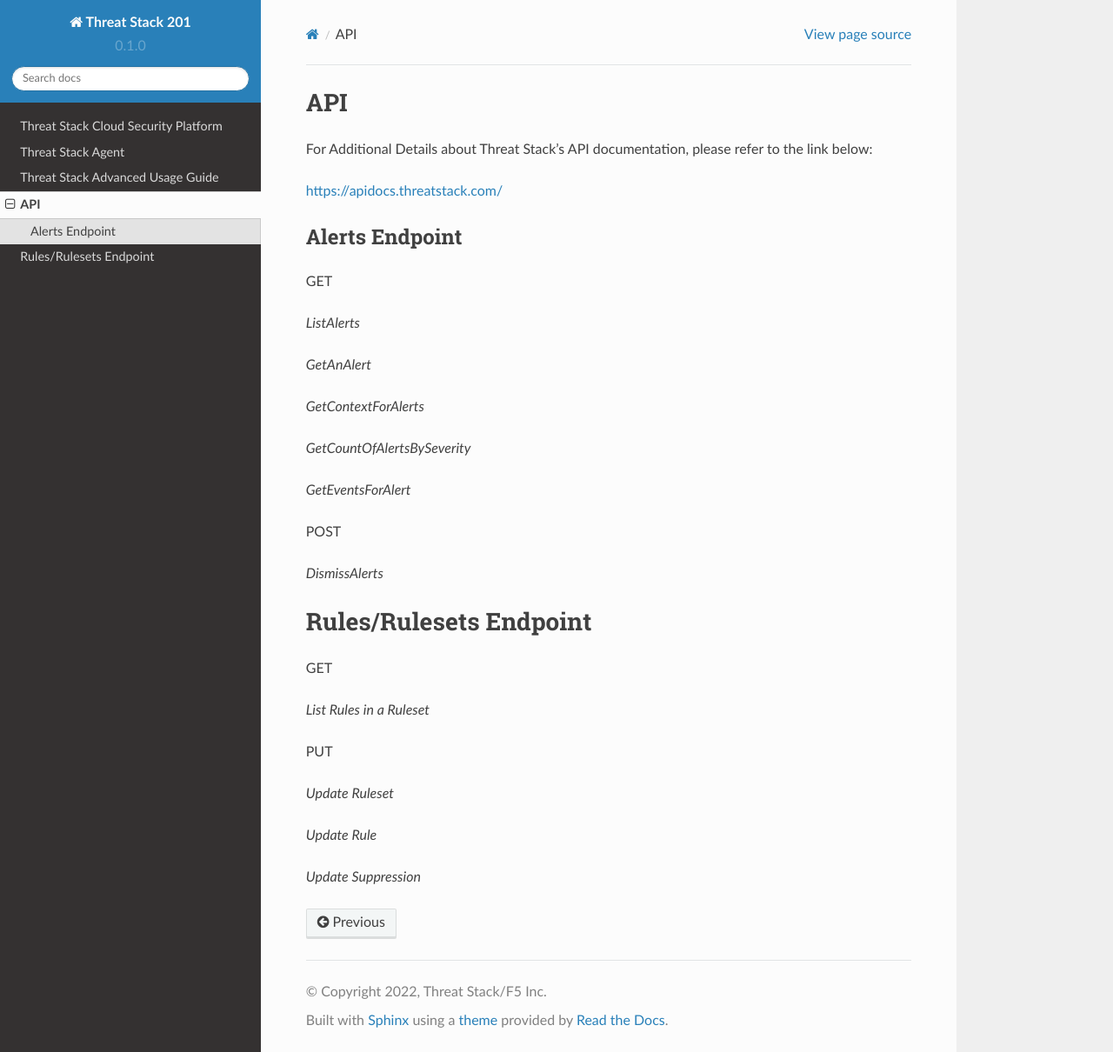
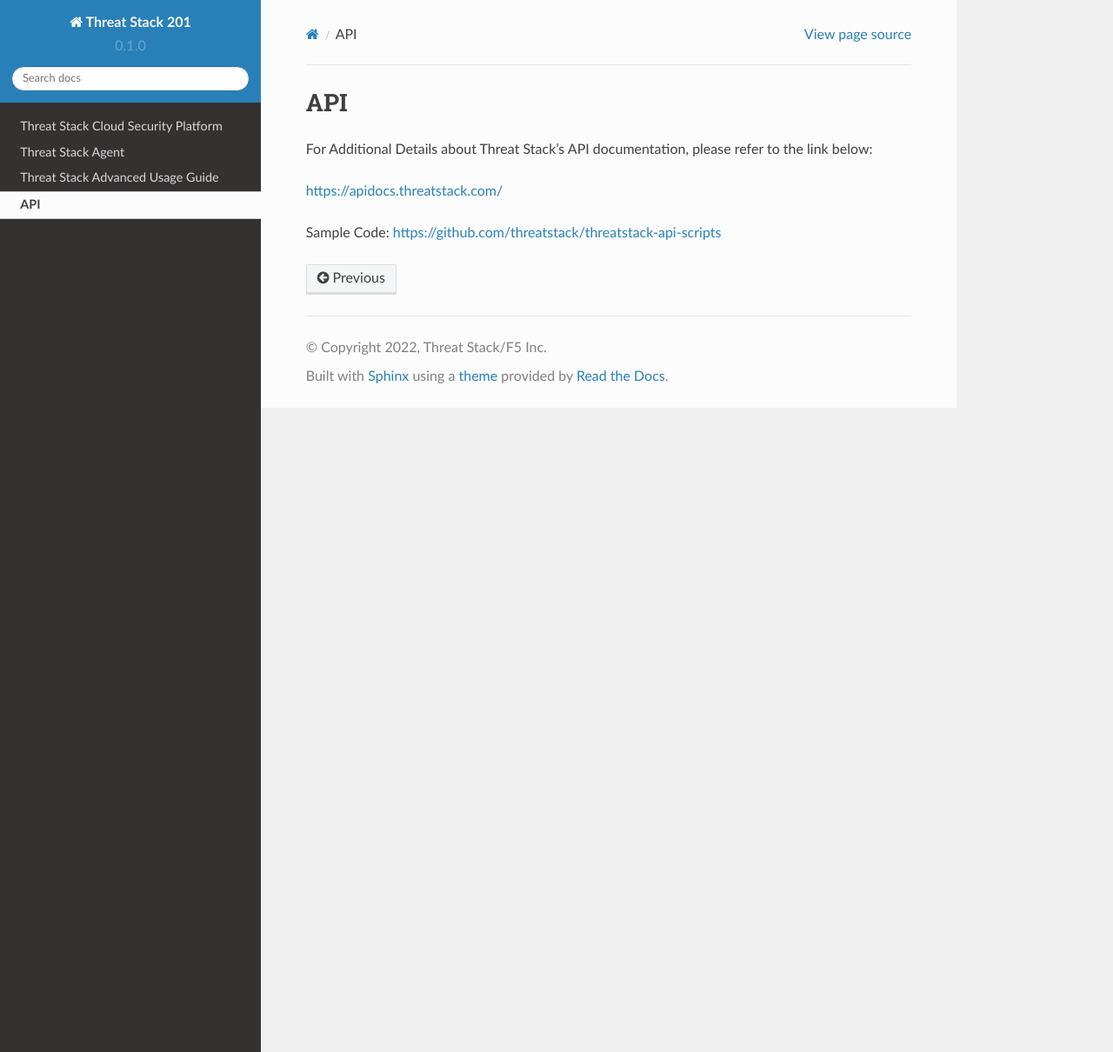
Before and after one commit to skrizzy16/rtdtest94, a Sphinx documentation site: the page built from docs/source/api.rst, in a window 1280 px wide and 1210 px high. Shown: the whole window at 87% size. Built offline with Sphinx 7.4.7 and the Read the Docs theme 2.0.0, drawn with Linux system fonts in a browser that asks for light colours.

Commit message:
Update api.rst

```diff
--- a/docs/source/api.rst
+++ b/docs/source/api.rst
@@ -4,42 +4,5 @@ For Additional Details about Threat Stack's API documentation, please refer to t
 
 https://apidocs.threatstack.com/
 
-
-
-Alerts Endpoint
----------------
-
-
-GET
-
-*ListAlerts*
-
-*GetAnAlert*
-
-*GetContextForAlerts*
-
-*GetCountOfAlertsBySeverity*
-
-*GetEventsForAlert*
-
-
-POST
-
-*DismissAlerts*
-
-Rules/Rulesets Endpoint
-=======================
-
-GET
-
-*List Rules in a Ruleset*
-
-
-
-PUT
-
-*Update Ruleset*
-
-*Update Rule*
-
-*Update Suppression*
+Sample Code:
+https://github.com/threatstack/threatstack-api-scripts
```
